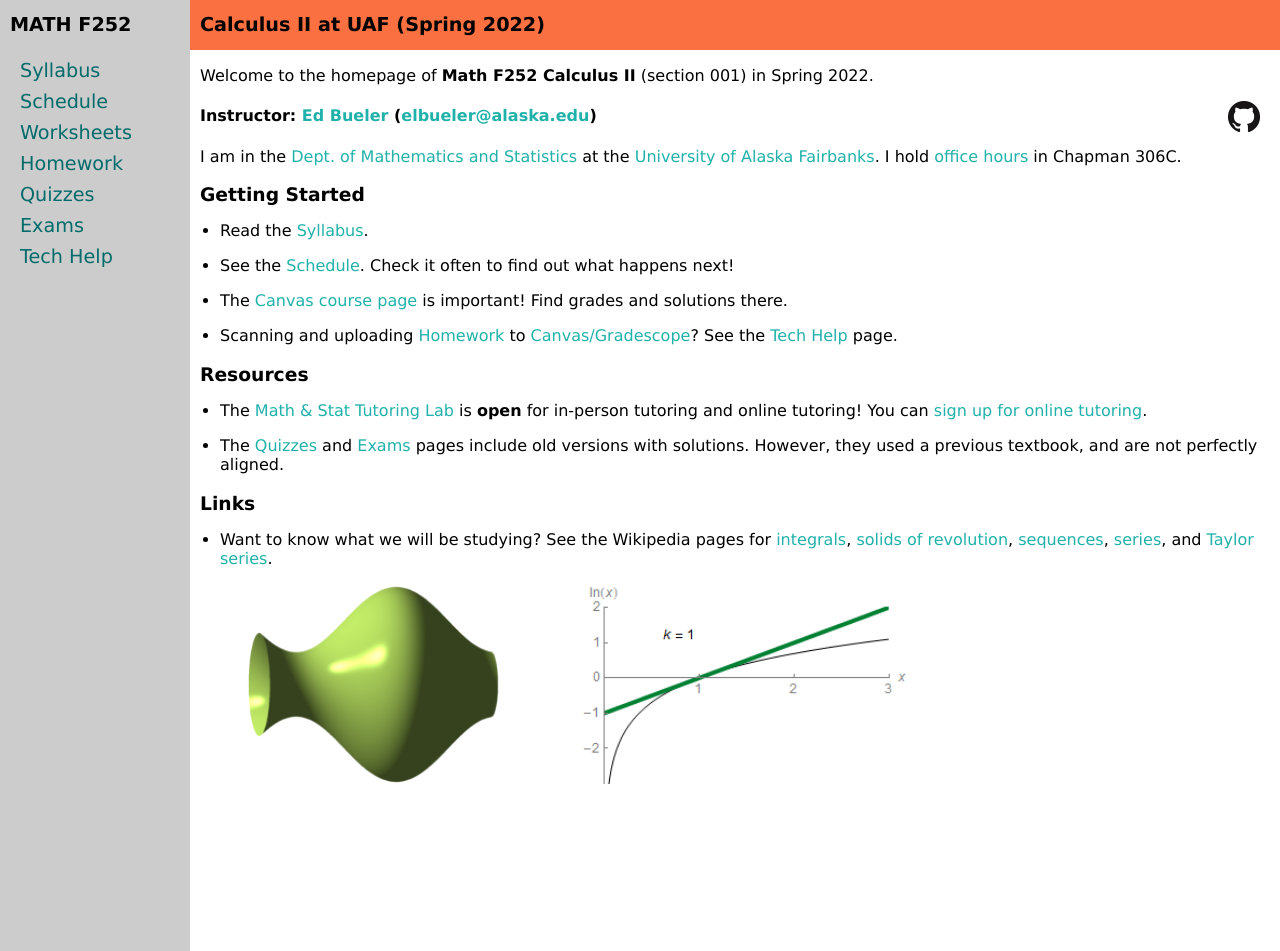
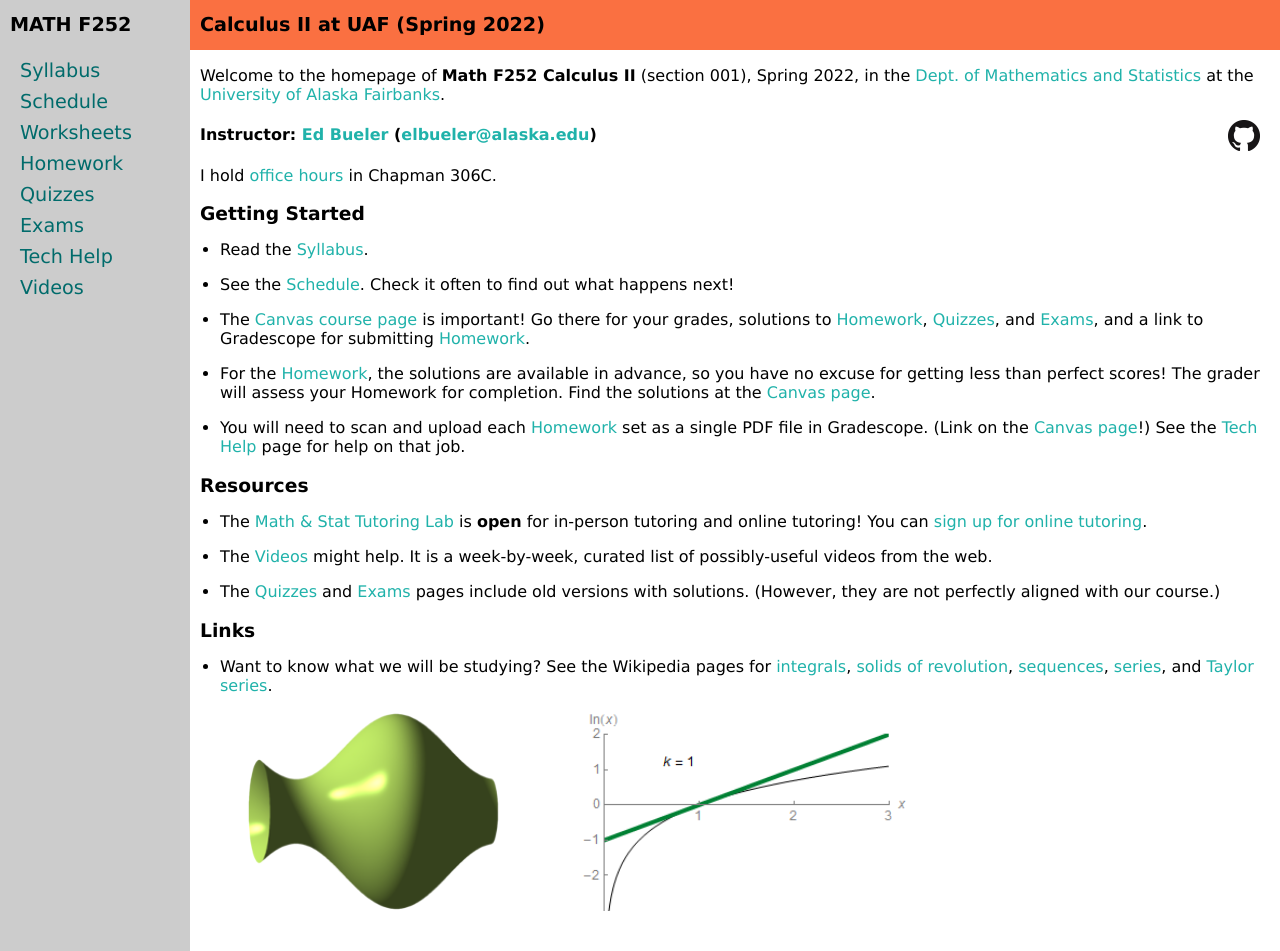
Before and after one commit to uaf-math/calc2, a Jekyll site: the page built from index.md, in a window 1280 px wide and 951 px high. Built offline with Jekyll 4.4.1, drawn with Linux system fonts in a browser that asks for light colours.

Commit message:
Start Videos tab.  Clean front page.

```diff
--- a/_data/toc.yaml
+++ b/_data/toc.yaml
@@ -22,3 +22,6 @@ docs:
 
 - title: Tech Help
   url: techHelp.html
+
+- title: Videos
+  url: videos.html
--- a/index.md
+++ b/index.md
@@ -3,13 +3,13 @@ layout: course-page
 title: Bueler's Math F252 Calculus II in Spring 2022 at UAF
 ---
 
-Welcome to the homepage of **Math F252 Calculus II** (section 001) in Spring 2022.
+Welcome to the homepage of **Math F252 Calculus II** (section 001), Spring 2022, in the [Dept. of Mathematics and Statistics](http://www.uaf.edu/dms/) at the [University of Alaska Fairbanks](http://www.uaf.edu/).
 
 [<img src="assets/images/GitHub-Mark-32px.png" align="right">](https://github.com/bueler/calc2 "github repository for this site")
 
 #### Instructor:  [Ed Bueler](http://bueler.github.io/) ([elbueler@alaska.edu](mailto:elbueler@alaska.edu))
 
-I am in the [Dept. of Mathematics and Statistics](http://www.uaf.edu/dms/) at the [University of Alaska Fairbanks](http://www.uaf.edu/).  I hold [office hours](http://bueler.github.io/OffHrs.htm) in Chapman 306C.
+I hold [office hours](http://bueler.github.io/OffHrs.htm) in Chapman 306C.
 
 ### Getting Started
 
@@ -17,15 +17,19 @@ I am in the [Dept. of Mathematics and Statistics](http://www.uaf.edu/dms/) at th
 
 * See the [Schedule](schedule.pdf).  Check it often to find out what happens next!
 
-* The [Canvas course page](https://canvas.alaska.edu/courses/7049) is important!  Find grades and solutions there.
+* The [Canvas course page](https://canvas.alaska.edu/courses/7049) is important!  Go there for your grades, solutions to [Homework](homework.html), [Quizzes](quizzes.html), and [Exams](exams.html), and a link to Gradescope for submitting [Homework](homework.html).
 
-* Scanning and uploading [Homework](homework.html) to [Canvas/Gradescope](https://canvas.alaska.edu/courses/7049)?  See the [Tech Help](techHelp.html) page.
+* For the [Homework](homework.html), the solutions are available in advance, so you have no excuse for getting less than perfect scores!  The grader will assess your Homework for completion.  Find the solutions at the [Canvas page](https://canvas.alaska.edu/courses/7049).
+
+* You will need to scan and upload each [Homework](homework.html) set as a single PDF file in Gradescope.  (Link on the [Canvas page](https://canvas.alaska.edu/courses/7049)!)  See the [Tech Help](techHelp.html) page for help on that job.
 
 ### Resources
 
 * The [Math & Stat Tutoring Lab](https://www.uaf.edu/dms/mathlab/index.php) is **open** for in-person tutoring and online tutoring!  You can [sign up for online tutoring](https://fairbanks.go-redrock.com/).
 
-* The [Quizzes](quizzes.html) and [Exams](exams.html) pages include old versions with solutions.  However, they used a previous textbook, and are not perfectly aligned.
+* The [Videos](videos.html) might help.  It is a week-by-week, curated list of possibly-useful videos from the web.
+
+* The [Quizzes](quizzes.html) and [Exams](exams.html) pages include old versions with solutions.  (However, they are not perfectly aligned with our course.)
 
 ### Links
 
--- a/notes.txt
+++ /dev/null
@@ -1,2 +0,0 @@
-* on front page, emphasize that you upload through Canvas --> Gradescope
-* create Video tab; it says "these are found online" at top and then lists by week
```
Also changed, not shown: videos.md (added, +77 -0 lines).
